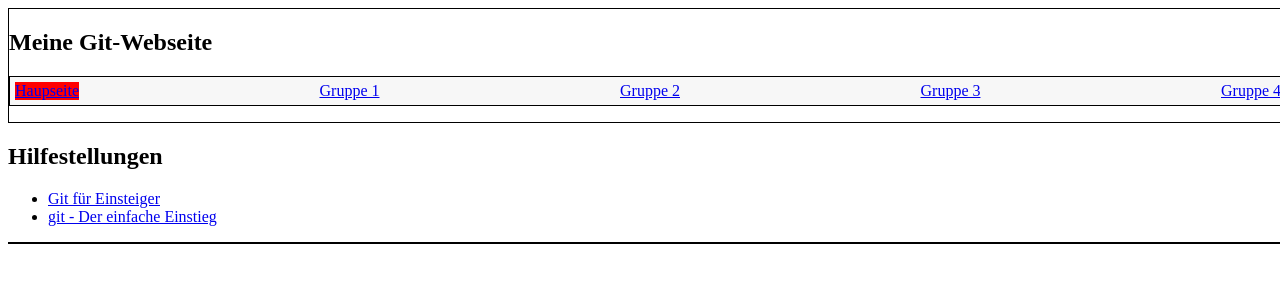
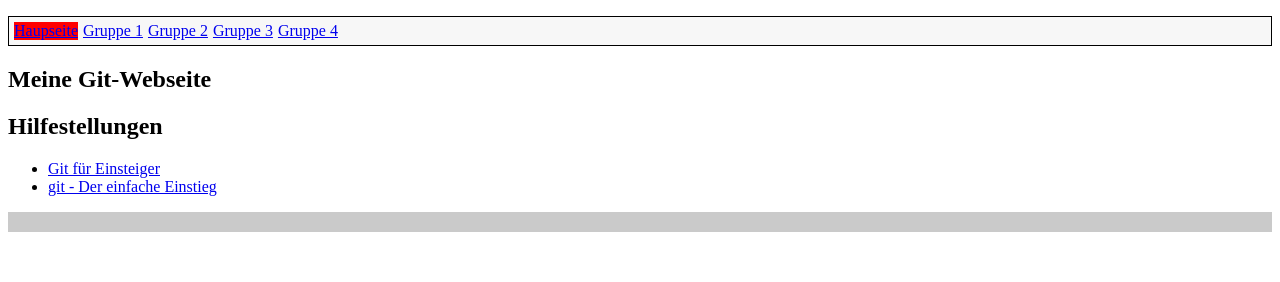
Before and after one commit to Yousefi313/git-schulung, a plain HTML site: page index.html in a window 1280 px wide. Drawn offline with Linux system fonts and the light colour scheme.

Commit message:
Site_Base_styling
->Finished Site Base Styling

```diff
--- a/assets/style.css
+++ b/assets/style.css
@@ -5,31 +5,32 @@ Hier könnte ihr eurer CSS bestimmen
 Achtung diese Datei ist Global für alle Seiten verfügbar!!!
 ###########################################################
  */
-
+html {
+    width: 100vw;
+    overflow: auto;
+}
 
 header{
-    border: 1px solid black;
-}
-
-html , body {
-    width: 100vw;
-    min-height: 100vh;
+    /*border: 1px solid black;*/
+    background-color: rgba(255, 255, 255, 0.9);
+    min-height: 20px;
 }
 
 footer {
-    border: 1px solid black;
+    /*border: 1px solid black;*/
+    background-color: rgba(167, 167, 167, 0.6);
+    min-height: 20px;
 }
 
 li.nav_li_site_active{
     background-color: red;
-
 }
 
 .nav_liste{
     display: flex;
     flex-direction: row;
     align-content: center;
-    justify-content: space-between;
+    justify-content: flex-start;
     gap: 5px;
 
     background-color: rgba(230, 230, 230, 0.335);
--- a/index.html
+++ b/index.html
@@ -18,7 +18,6 @@ Kommunikation ist das A & O !!!
     <header>
         <nav>
             <div>
-                <h1>Meine Git-Webseite</h1>
                 <ul class="nav_liste">
                     <li class="nav_li_site_active"><a href="index.html">Haupseite</a></li>
                     <li><a href="./themen/gruppe1.html">Gruppe 1</a></li>
@@ -31,7 +30,11 @@ Kommunikation ist das A & O !!!
     </header>
 
     <main>
+        <!--Hier steht der Hauptinhalt der Seite-->
         <section>
+            <div>
+                <h1>Meine Git-Webseite</h1>
+            </div>
             <div>
                 <h2>Hilfestellungen</h2>
             </div>
```
Also changed, not shown: themen/gruppe1.html (+1 -1 lines), themen/gruppe2.html (+1 -1 lines), themen/gruppe3.html (+1 -1 lines), themen/gruppe4.html (+1 -1 lines).
